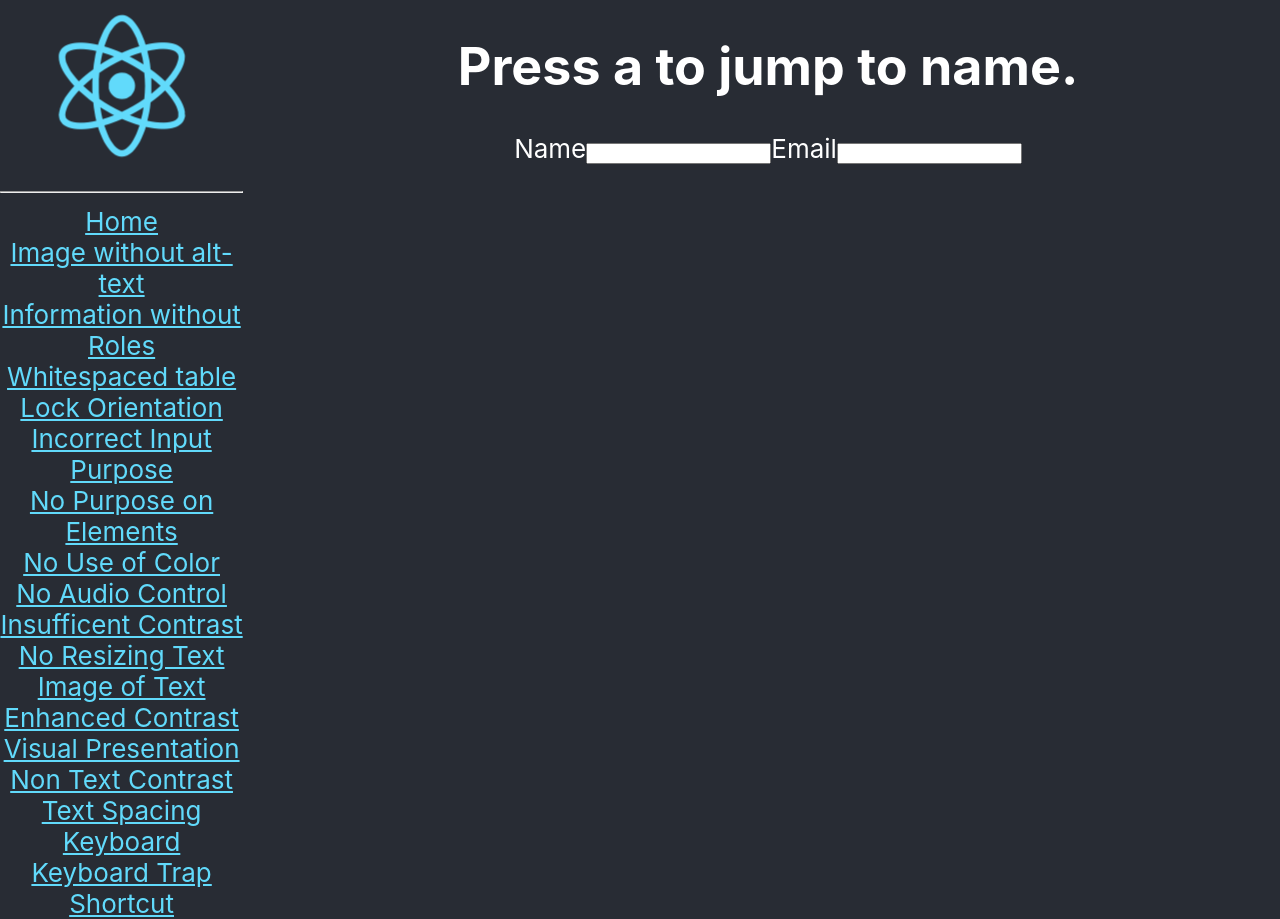
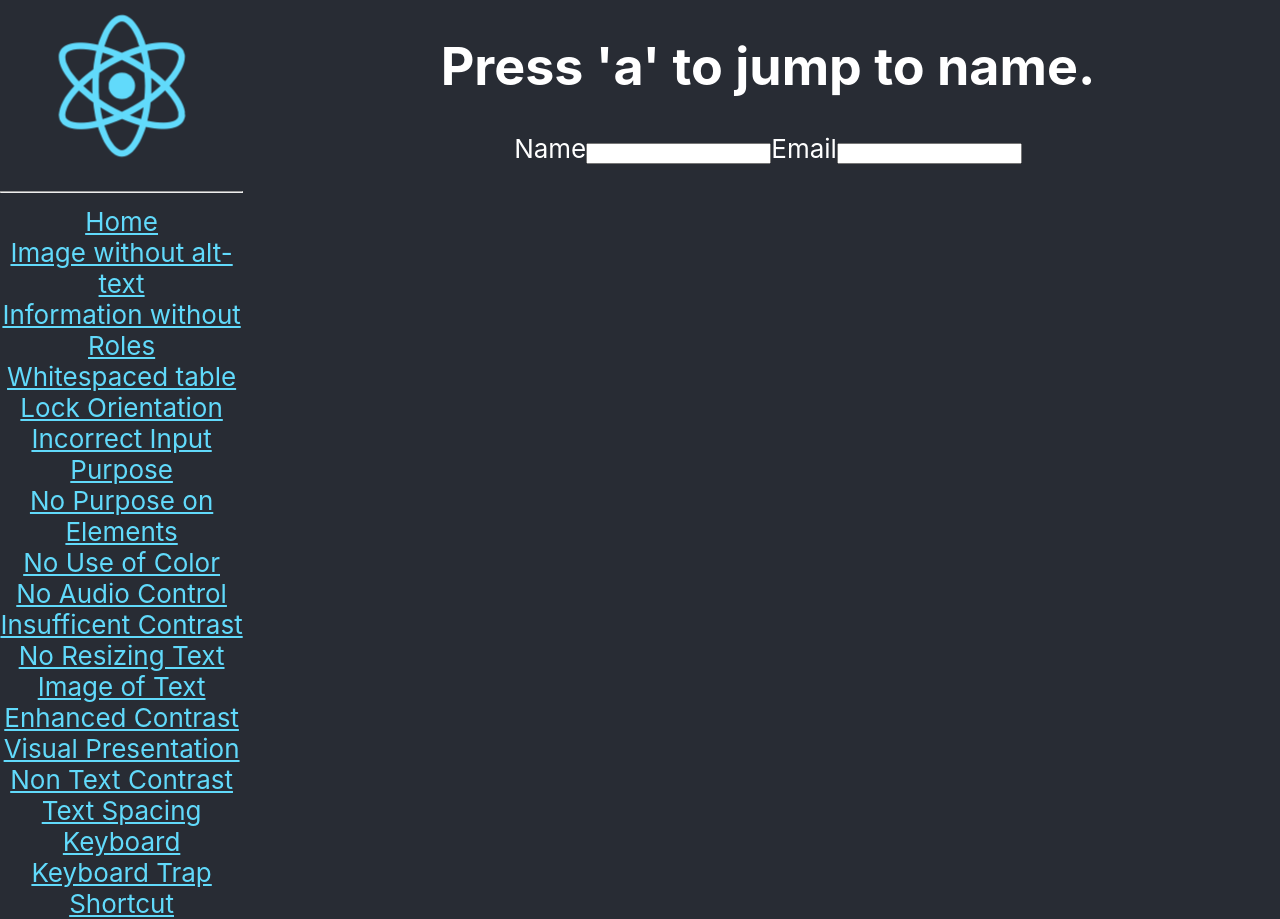
Before and after one commit to Web-Framework-Accessibility-Ratings/inacessible-react-web-app, a React (Create React App) app in the folder inaccessible-react-web-app/: page /shortcut in a window 1280 px wide. Built offline with nearby package versions, Linux system fonts and the light colour scheme.

Commit message:
updated 2.1.4 title

```diff
--- a/inaccessible-react-web-app/src/components/2.1.4ShortCut.js
+++ b/inaccessible-react-web-app/src/components/2.1.4ShortCut.js
@@ -17,7 +17,7 @@ function ShortCut() {
 
     return (
         <div id='shortcut'>
-            <h1>Press a to jump to name.</h1>
+            <h1>Press 'a' to jump to name.</h1>
             <p>
                 <label>
                     Name
```
